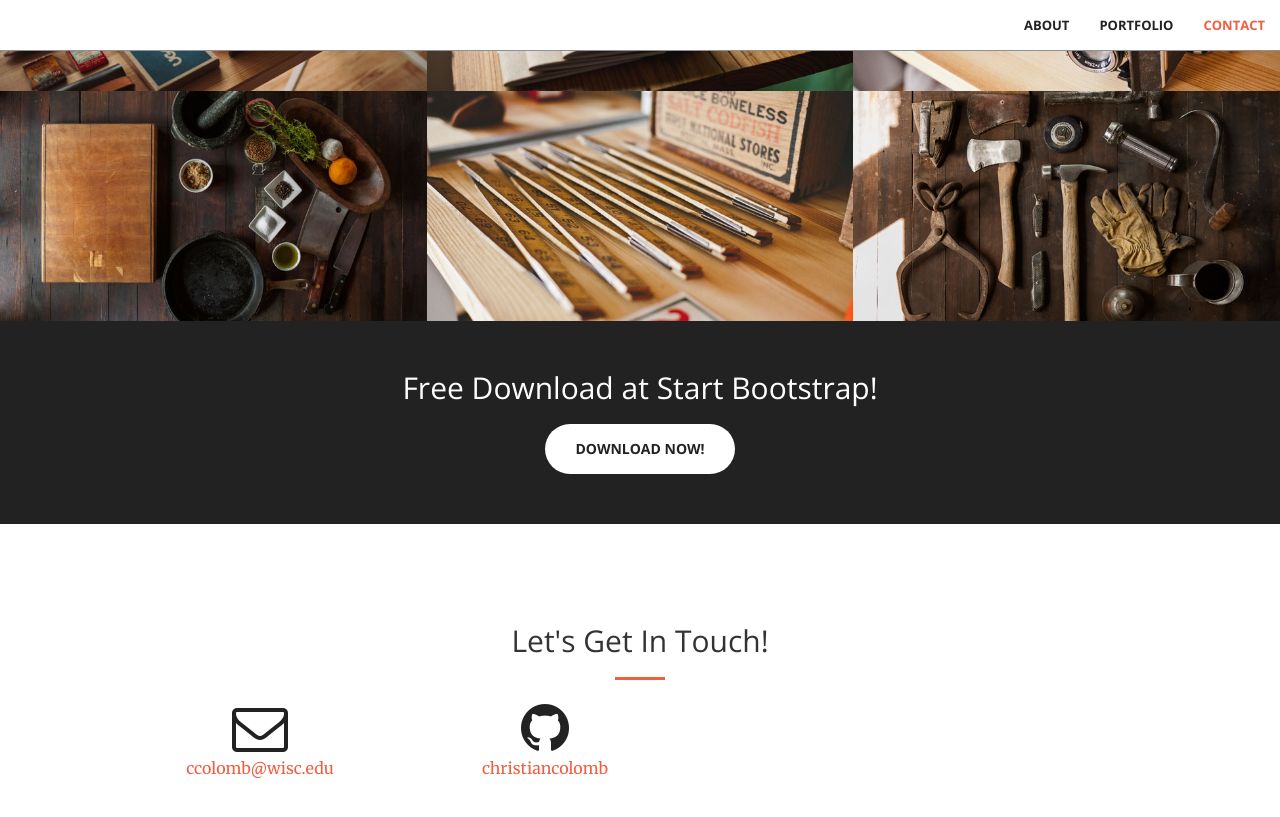
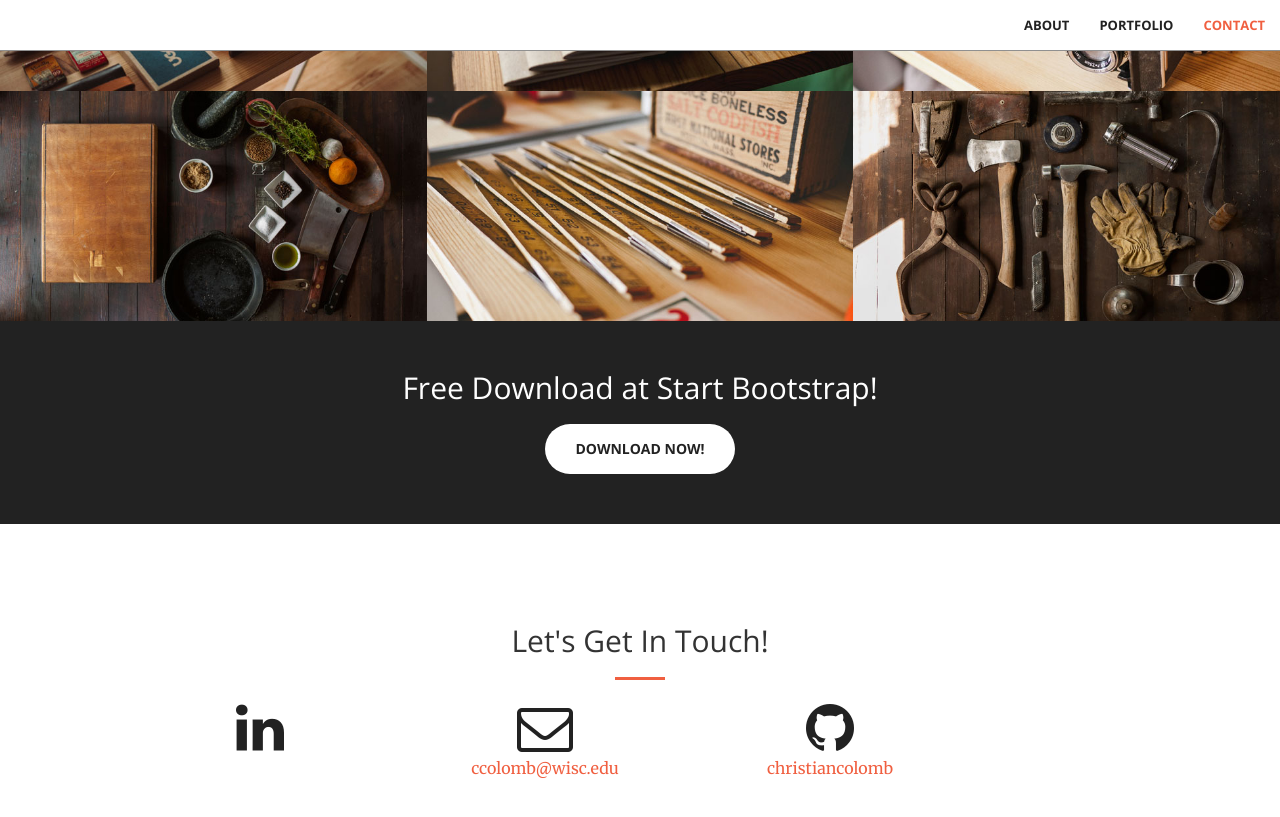
Before and after one commit to christiancolomb/ChristianColomb.github.io, a Jekyll site: the page built from index.html, in a window 1280 px wide and 900 px high, scrolled down 1913 px. Shown: the top 817 px of the window. Built offline with Jekyll 4.4.1, drawn with Linux system fonts in a browser that asks for light colours.

Commit message:
Update contact.html

```diff
--- a/_includes/contact.html
+++ b/_includes/contact.html
@@ -5,6 +5,9 @@
                 <h2 class="section-heading">Let's Get In Touch!</h2>
                 <hr class="primary">
             </div>
+        </div>
+        <div class="col-lg-2 col-lg-offset-1 text-center">
+            <a aria-label="My Linkedin" target="_blank" href="https://www.linkedin.com/in/christian-colomb-691072135/"><i class="icon fa fa-linkedin" aria-hidden="true"></i></a>
         </div>
         <div class="col-lg-2 col-lg-offset-1 text-center">
             <a href="mailto:{{ site.email }}">
```
